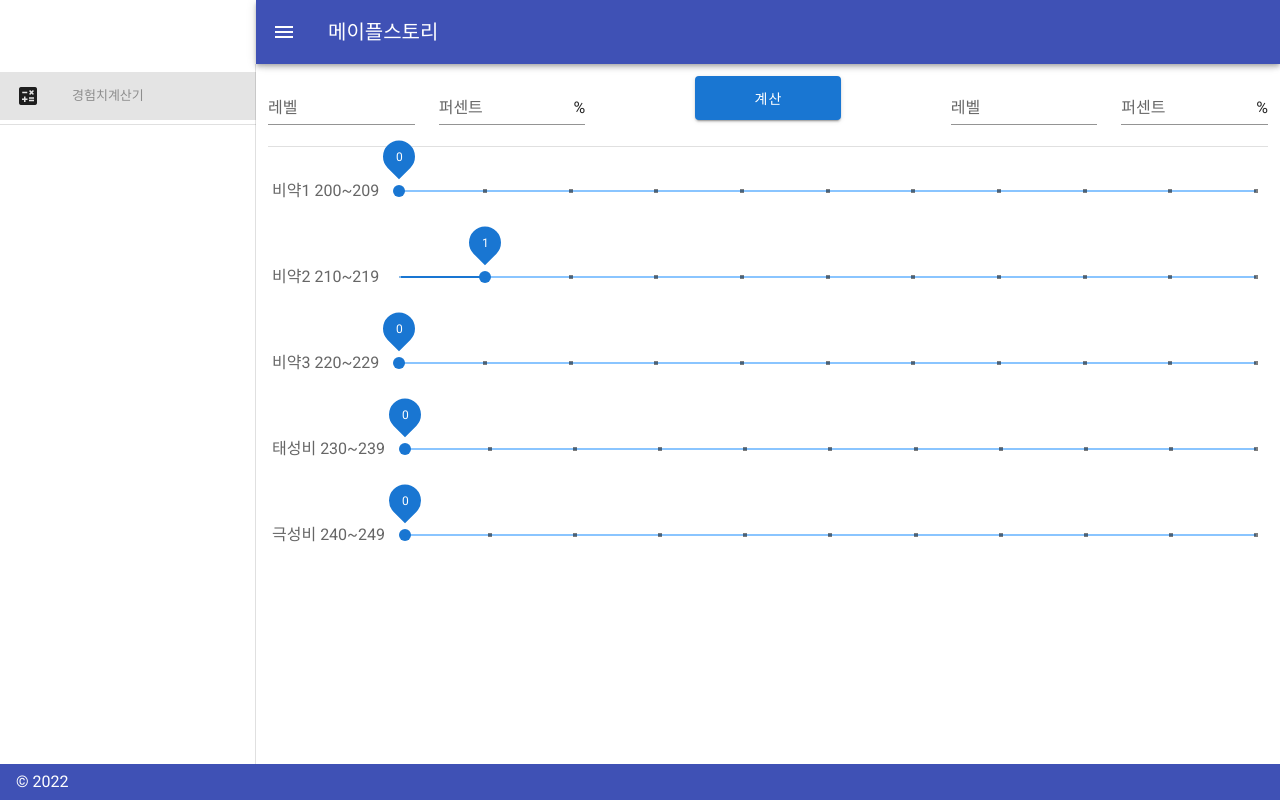
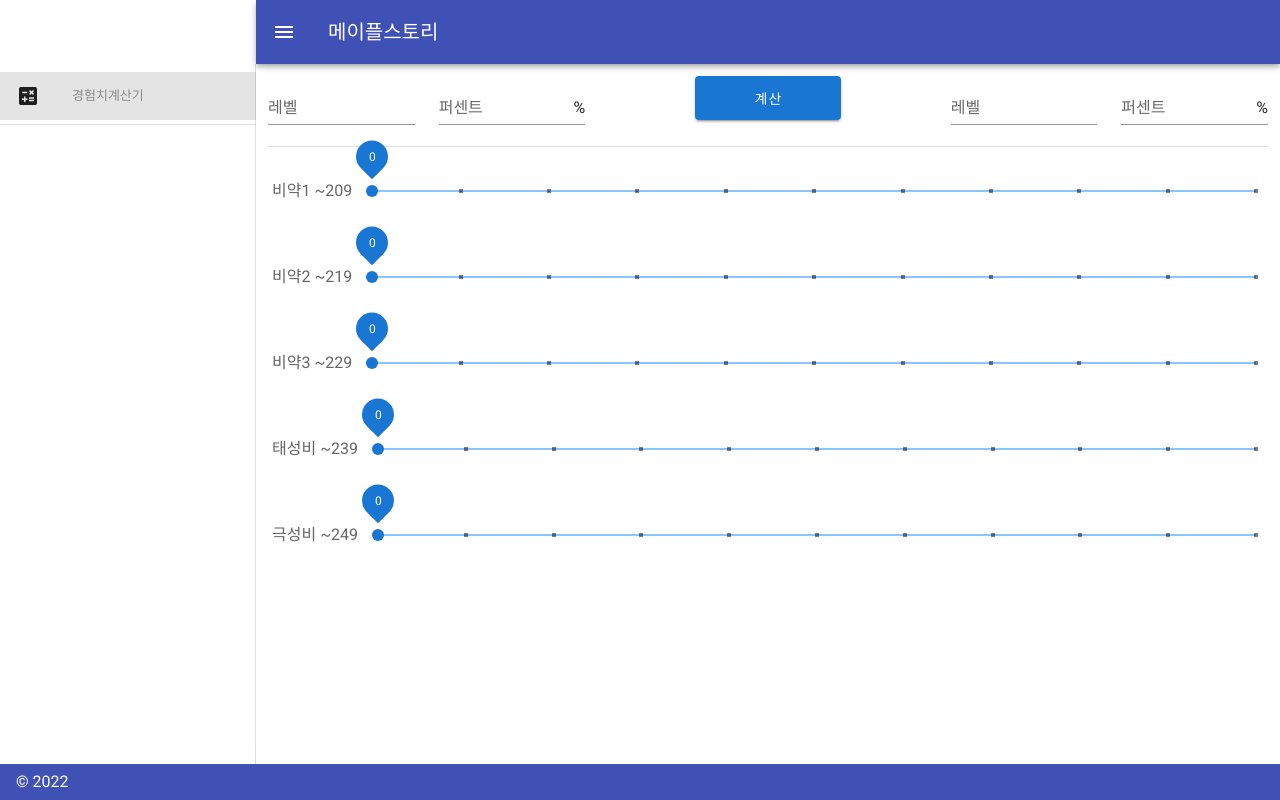
Before and after one commit to maplestudy/exp, a Vue app: page / in a window 1280 px wide. Built offline with nearby package versions, Linux system fonts and the light colour scheme; a web font is replaced by a local one.

Commit message:
기본값 변경

```diff
--- a/src/components/Main.vue
+++ b/src/components/Main.vue
@@ -102,23 +102,23 @@
             items: [
                 {
                     id: 1,
-                    label: "비약1 200~209",
+                    label: "비약1 ~209",
                     value: 0
                 }, {
                     id: 2,
-                    label: "비약2 210~219",
-                    value: 1
+                    label: "비약2 ~219",
+                    value: 0
                 }, {
                     id: 3,
-                    label: "비약3 220~229",
+                    label: "비약3 ~229",
                     value: 0
                 }, {
                     id: 4,
-                    label: "태성비 230~239",
+                    label: "태성비 ~239",
                     value: 0
                 }, {
                     id: 5,
-                    label: "극성비 240~249",
+                    label: "극성비 ~249",
                     value: 0
                 }
             ],
```
Also changed, not shown: 5 other files (tests, documents, lock files or other folders).
